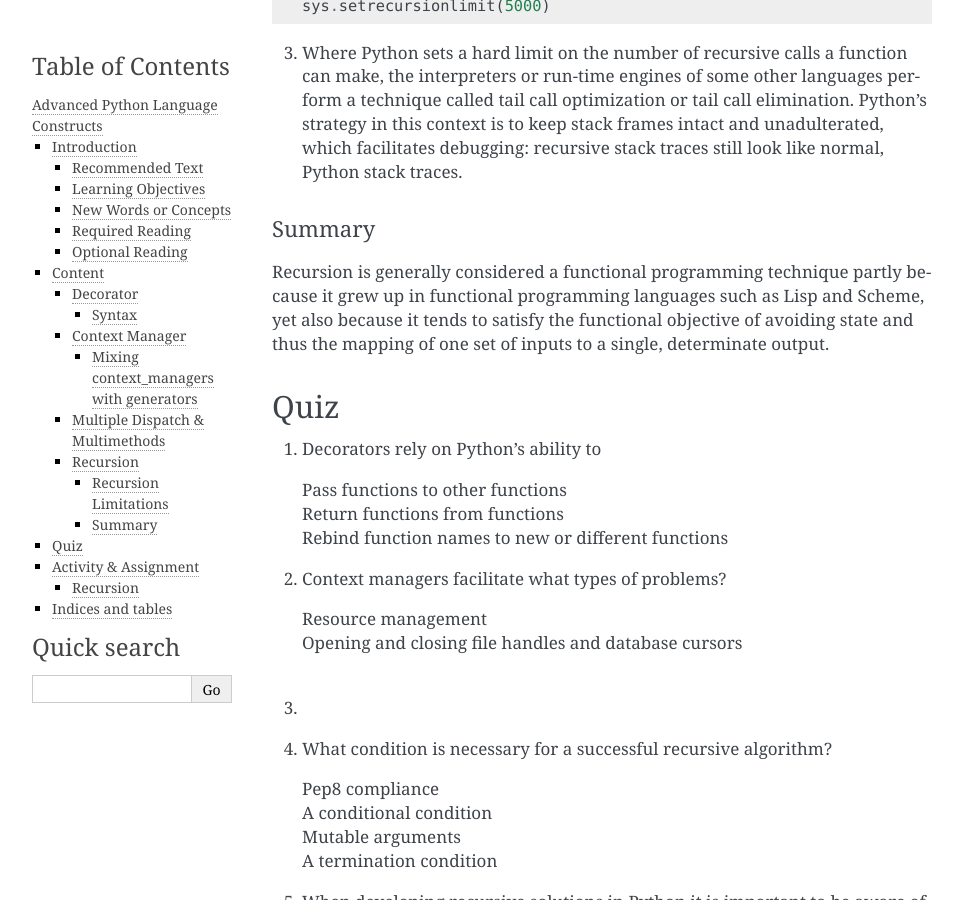
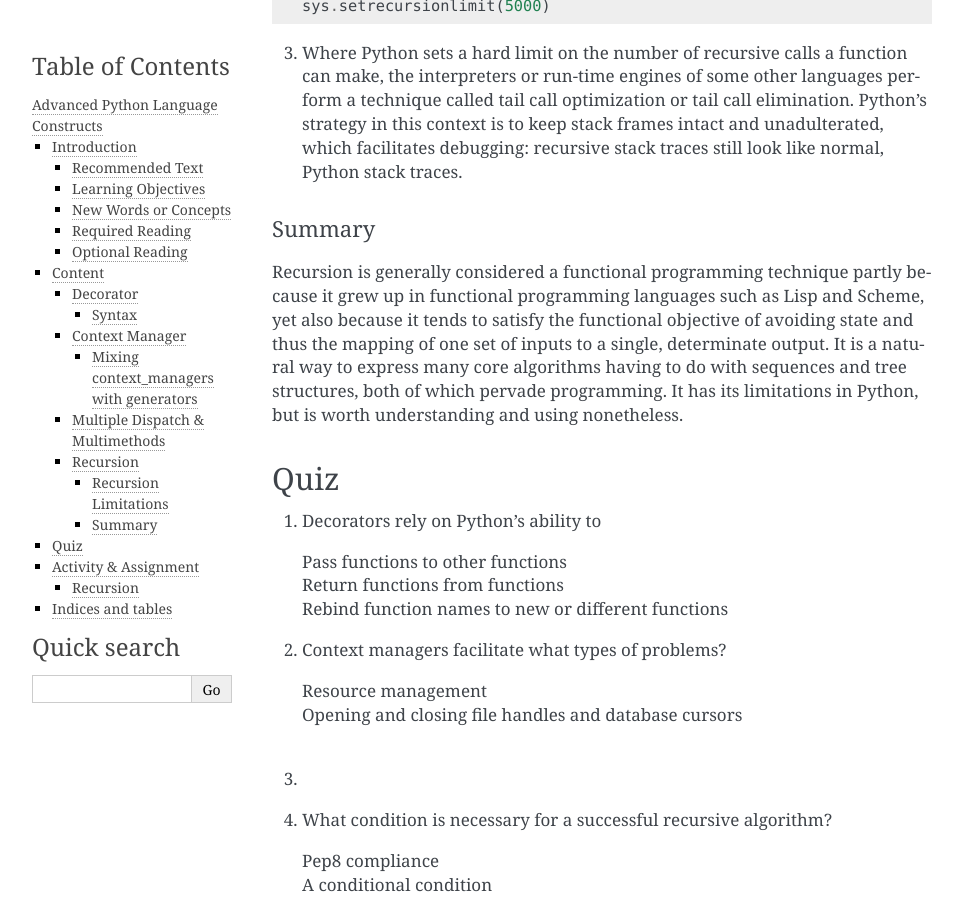
Before and after one commit to rriehle/AdvancedConstructs, a Sphinx documentation site: the page built from source/index.rst, in a window 1280 px wide and 900 px high, scrolled down 7237 px. Shown: the whole window, without its empty margins (148-1111 px from the left). Built offline with Sphinx 7.4.7, drawn with Linux system fonts in a browser that asks for light colours.

Commit message:
summary to recusion

```diff
--- a/source/index.rst
+++ b/source/index.rst
@@ -348,7 +348,7 @@ An astute observer might point out that by storing information on the stack, in
 Summary
 -------
 
-Recursion is generally considered a functional programming technique partly because it grew up in functional programming languages such as Lisp and Scheme, yet also because it tends to satisfy the functional objective of avoiding state and thus the mapping of one set of inputs to a single, determinate output.
+Recursion is generally considered a functional programming technique partly because it grew up in functional programming languages such as Lisp and Scheme, yet also because it tends to satisfy the functional objective of avoiding state and thus the mapping of one set of inputs to a single, determinate output.  It is a natural way to express many core algorithms having to do with sequences and tree structures, both of which pervade programming.  It has its limitations in Python, but is worth understanding and using nonetheless.
 
 
 ****
```
